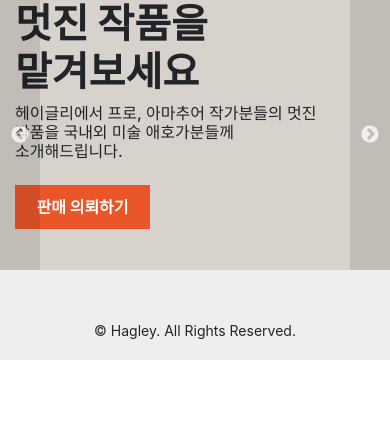
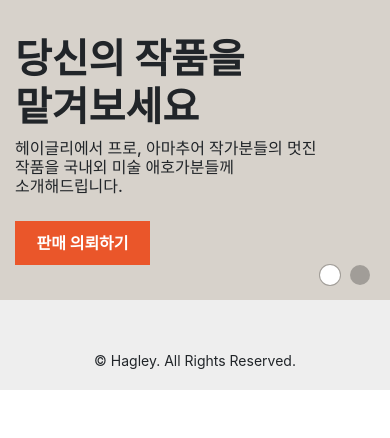
Before and after one commit to SJGeeKo/project_hg, a Django app: template shop/templates/shop/paintings.html in a window 390 px wide. Shown: the part 100-538 px from the top of the page. Run offline with Django 3.2, Linux system fonts and the light colour scheme; the template is opened without the code that fills it, so the values that code supplies are empty; some libraries are stand-ins or nearby versions.

Commit message:
메인 Carousel 모바일버전 대응

```diff
--- a/config/static/css/custom.css
+++ b/config/static/css/custom.css
@@ -148,10 +148,36 @@
     right: 0;
 }
 
+.af-square-buttons-carousel .slick-dots {
+    background-color: transparent;
+    position: absolute;
+    left: 0;
+    bottom: 0;
+    text-align: end;
+    margin-bottom: 15px;
+    padding-right: 15px;
+}
+
+.slick-dots li button:before {
+    display: none;
+}
+
+.slick-dots .slick-active button {
+    background-color: #fff !important;
+    border-radius: 50%;
+    box-shadow: 0 0 0 1px rgba(0,0,0,0.25);
+}
+
+.slick-dots li button {
+    background-color: rgba(0,0,0,0.25) !important;
+    border-radius: 50%;
+}
+
 #carousel-container {
     z-index: 10;
     background: #d7d2cb;
-    height: 270px;
+    height: 300px;
+    margin-bottom: 0px !important;
 }
 
 .carousel-img {
@@ -163,6 +189,10 @@
     background-repeat: no-repeat;
     background-size: cover;
     background-position: center center;
+}
+
+.slick-arrow {
+    display: none !important;
 }
 
 #carousel-container>.slick-list,
@@ -499,7 +529,7 @@ a.float:hover {
     }
 
     .slick-slide,
-    .slick-slide div {
+    .slick-slide>div {
         height: 100%;
     }
 
@@ -546,6 +576,10 @@ a.float:hover {
 
 /* Large devices (desktops, 992px and up) */
 @media (min-width: 992px) {
+    .slick-arrow {
+        display: block !important;
+    }
+
     .grid__item,
     .grid__col-sizer {
         width: 32%
@@ -560,7 +594,7 @@ a.float:hover {
     }
 
     #carousel-container {
-        height: 300px;
+        margin-bottom: 0 !important;
     }
 
     .carousel-img {
@@ -569,6 +603,10 @@ a.float:hover {
 
     .carousel-btn-flex {
         justify-content: flex-start;
+    }
+
+    .slick-dots {
+        display: none !important;
     }
 }
 
@@ -586,16 +624,4 @@ a.float:hover {
     .image_container {
         height: 700px;
     }
-
-    #carousel-container {
-        height: 300px;
-    }
-
-    .carousel-img {
-        display: inline;
-    }
-
-    .carousel-btn-flex {
-        justify-content: flex-start;
-    }
 }
--- a/shop/templates/shop/paintings.html
+++ b/shop/templates/shop/paintings.html
@@ -2,10 +2,10 @@
 {% load staticfiles humanize i18n crispy_forms_tags %}
 {% block content %}
 <div id="carousel-container" class="af-square-buttons-carousel">
-    <div class="row" id="carousel-item" style="height: inherit">
+    <div class="row" id="carousel-item" style="height: inherit;">
         <div class="col-12 col-md-12 col-lg-6 col-xl-6 flex-center">
             <div>
-                <h1 class="carousel-main-text">{% trans "멋진 작품을 맡겨보세요" %}</h1>
+                <h1 class="carousel-main-text">{% trans "당신의 작품을 맡겨보세요" %}</h1>
                 <h6 class="carousel-sub-text">헤이글리에서 프로, 아마추어 작가분들의 멋진 작품을 국내외 미술 애호가분들께 소개해드립니다.</h6>
                 <div class="carousel-btn-flex">
                     <button type="btn" class="my-btn-or mt-3" data-toggle="modal" data-target="#modal-sell">판매
@@ -19,11 +19,11 @@
     <div class="row" id="carousel-item" style="height: inherit">
         <div class="col-12 col-md-12 col-lg-6 col-xl-6 flex-center">
             <div>
-                <h1 class="carousel-main-text">{% trans "멋진 작품을 맡겨보세요" %}</h1>
-                <h6 class="carousel-sub-text">헤이글리에서 프로, 아마추어 작가분들의 멋진 작품을 구매하세요.</h6>
+                <h1 class="carousel-main-text">{% trans "어디에서도 볼 수 없던 작품들" %}</h1>
+                <h6 class="carousel-sub-text">다른 곳에서 볼 수 없던 프로, 아마추어 작가분들의 멋진 작품을 만나보세요.</h6>
                 <div class="carousel-btn-flex">
-                    <button type="btn" class="my-btn-or mt-3" data-toggle="modal" data-target="#modal-sell">판매
-                        의뢰하기</button>
+                    <button type="btn" class="my-btn-or mt-3" data-toggle="modal" data-target="#modal-sell">구매
+                        문의하기</button>
                 </div>
             </div>
         </div>
@@ -56,7 +56,7 @@
     <div class="modal-dialog modal-dialog-centered" role="document">
         <div class="modal-content">
             <div class="modal-header">
-                <h5 class="modal-title" id="exampleModalCenterTitle">작품 판매 문의하기</h5>
+                <h5 class="modal-title" id="exampleModalCenterTitle">문의하기</h5>
                 <button type="button" class="close" data-dismiss="modal" aria-label="Close">
                     <span aria-hidden="true">&times;</span>
                 </button>
@@ -76,9 +76,11 @@
 <script>
     //-------------------------------------//
     // init Slick
+
     $(document).ready(function () {
         $('#carousel-container').slick({
             fade: true,
+            dots: true,
         });
     }).ready(function() {
         $(".slick-slide>div").addClass("container");
```
Also changed, not shown: 1 other file.
